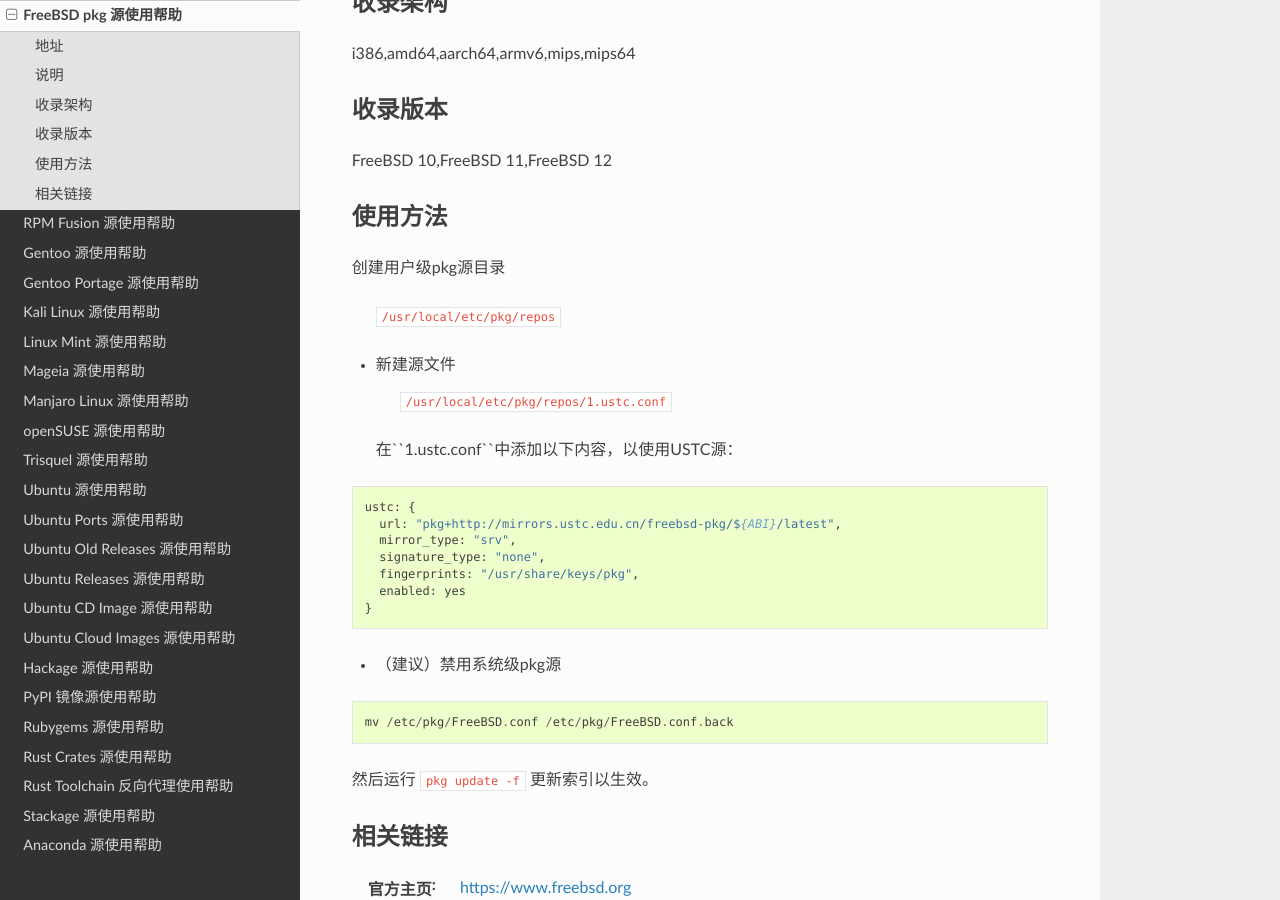
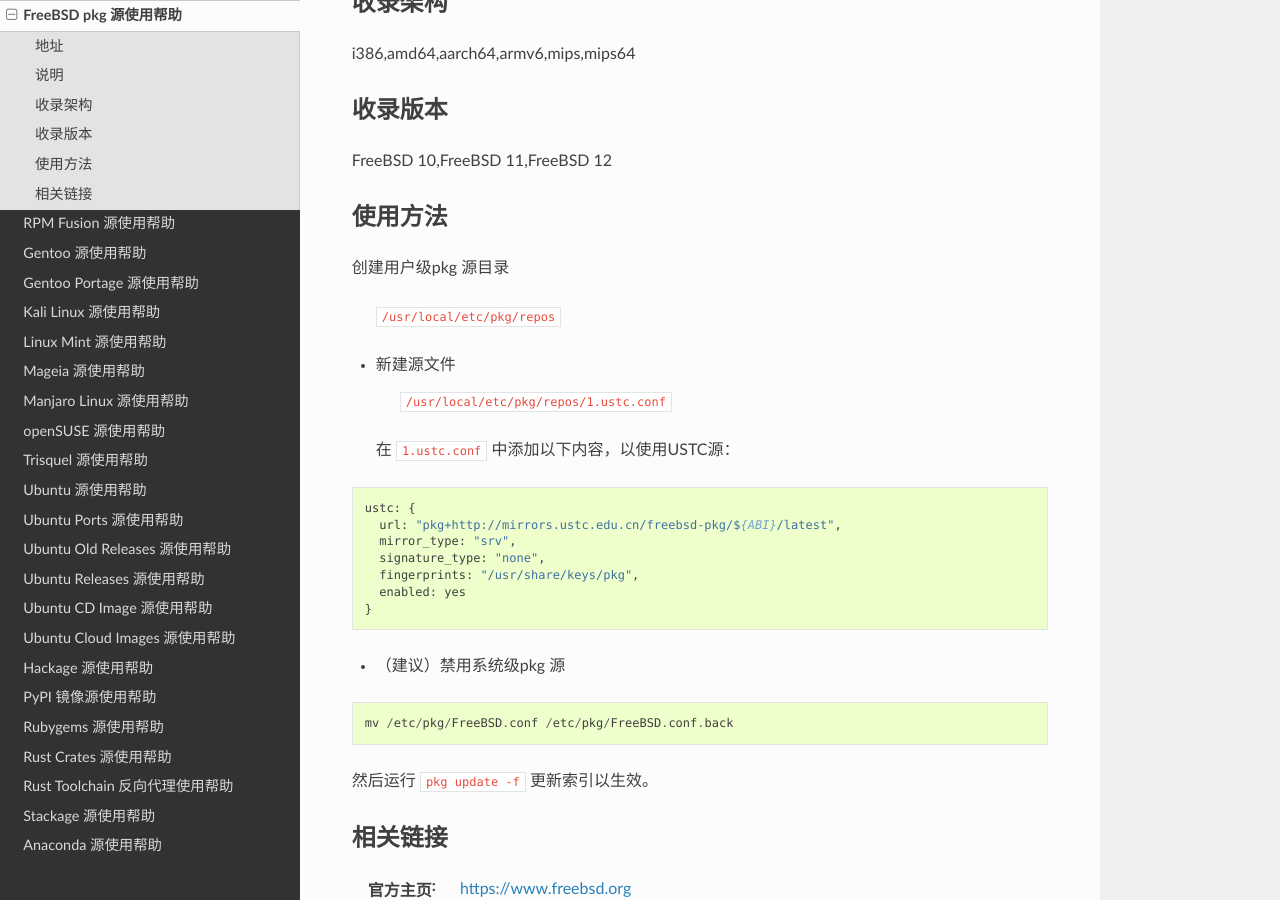
Before and after one commit to ustclug/mirrorhelp, a Sphinx documentation site: the page built from source/freebsd-pkg.rst, in a window 1280 px wide and 900 px high, scrolled down 399 px. Built offline with Sphinx 7.4.7 and the Read the Docs theme 2.0.0, drawn with Linux system fonts in a browser that asks for light colours; pages that are not in the unit, such as notebooks, are missing from menus.

Commit message:
更正书写错误

```diff
--- a/source/freebsd-pkg.rst
+++ b/source/freebsd-pkg.rst
@@ -26,7 +26,7 @@
 使用方法
 ========
 
-创建用户级pkg源目录
+创建用户级pkg 源目录
 
     :file:`/usr/local/etc/pkg/repos`
 
@@ -34,7 +34,7 @@
 
     :file:`/usr/local/etc/pkg/repos/1.ustc.conf`
 
- 在``1.ustc.conf``中添加以下内容，以使用USTC源：
+ 在 :file:`1.ustc.conf` 中添加以下内容，以使用USTC源：
 
 ::
 
@@ -47,7 +47,7 @@
 		}
 
 
-* （建议）禁用系统级pkg源
+* （建议）禁用系统级pkg 源
 
 ::
 
```
